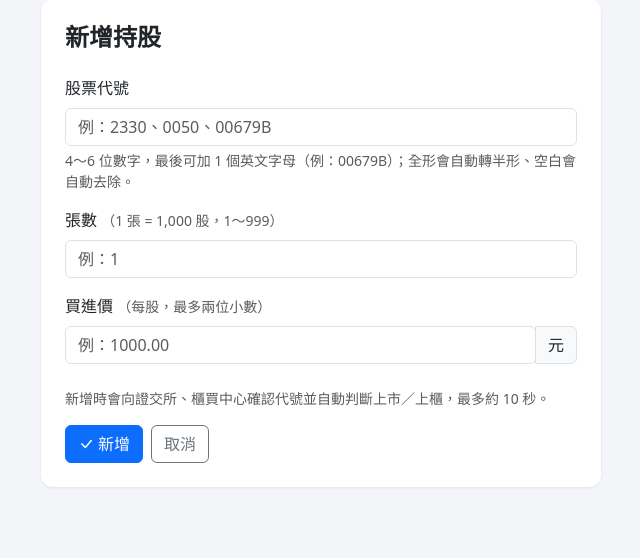
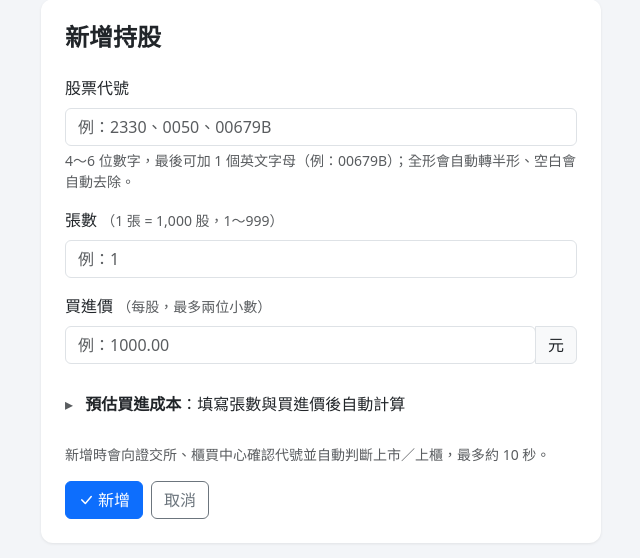
Before and after one commit to ishaya5862/stock-holdings-tw, a Spring Boot app: page /holdings/new in a window 1280 px wide. Shown: the part 113-671 px from the top of the page, without its empty margins (319-959 px from the left). Run offline with Spring Boot 4, Linux system fonts and the light colour scheme; some of the project's set-up classes (security, data sources, template engines, error pages and the like) are left out, and stand-ins take their place.

Commit message:
修正第2題：新增、修改頁即時試算預估買進成本（可點開看明細）
Co-Authored-By: Claude Opus 5.5 <noreply@anthropic.com>

```diff
--- a/src/main/java/io/qiao/controller/HoldingController.java
+++ b/src/main/java/io/qiao/controller/HoldingController.java
@@ -10,6 +10,7 @@ import org.springframework.web.bind.annotation.PostMapping;
 import org.springframework.web.bind.annotation.RequestMapping;
 import org.springframework.web.servlet.mvc.support.RedirectAttributes;
 
+import io.qiao.calculation.ProfitCalculator;
 import io.qiao.dto.HoldingForm;
 import io.qiao.dto.HoldingListView;
 import io.qiao.dto.HoldingView;
@@ -41,13 +42,18 @@ public class HoldingController {
 	}
 
 	/**
-	 * 這個 Controller 的每個畫面都會帶上股票代號規則，給表單頁的前端即時檢查使用。
-	 * （@ModelAttribute 方法：每次處理請求前都會執行，驗證失敗重新顯示表單時也會有）
+	 * 這個 Controller 的每個畫面都會帶上前端需要的規則（@ModelAttribute 方法：每次處理請求前都會執行，
+	 * 驗證失敗重新顯示表單時也會有）：
+	 * - 股票代號規則：表單頁的前端即時檢查
+	 * - 手續費率、最低手續費：表單頁的「預估買進成本」即時試算（取自 ProfitCalculator，前端不自己寫死）
 	 */
 	@ModelAttribute
-	public void addStockCodeRule(Model model) {
+	public void addFrontendRules(Model model) {
 		model.addAttribute("codePattern", StockCodes.PATTERN);
 		model.addAttribute("codeMessage", StockCodes.MESSAGE);
+		// toPlainString：避免 BigDecimal 輸出成科學記號（例如 1.425E-3），前端才能正確解析
+		model.addAttribute("feeRate", ProfitCalculator.FEE_RATE.toPlainString());
+		model.addAttribute("minFee", ProfitCalculator.MIN_FEE.toPlainString());
 	}
 
 	/** 清單（收盤價只讀記憶體快取，不會每次打開就查官方） */
--- a/src/main/resources/static/css/style.css
+++ b/src/main/resources/static/css/style.css
@@ -50,9 +50,66 @@ body {
 	display: none !important;
 }
 
-/* 修改頁上方的股票資訊（代號、名稱、市場）：灰底，和下面白底可填寫的欄位明顯區分，看得出是「顯示」不是「輸入」 */
-.stock-info {
+/*
+ * 表單頁的「只顯示、不能輸入」區塊：修改頁上方的股票資訊（預估買進成本是可以點開的白底區塊，見 .cost-preview）。
+ * 灰底，和白底可填寫的欄位明顯區分，看得出是「顯示」不是「輸入」。
+ */
+.info-box {
 	background-color: #e9ecef; /* Bootstrap 的 gray-200，比原本的 #f8f9fa（gray-100）深一階 */
 	border-radius: 0.375rem;
 	padding: 0.75rem 1rem;
 }
+
+/*
+ * 預估買進成本（新增／修改頁）：可以點開的摺疊區塊（<details>）。
+ * 單純白底、沒有框線（使用者 2026-11-20 決定：加框效果不好）；用箭頭表示「可以點開」，和修改頁灰底的「股票資訊」區分。
+ */
+.cost-preview {
+	background-color: #fff;
+	padding: 0.25rem 0; /* 沒有框線 → 左右不留內距，箭頭和上面欄位的標籤左邊對齊 */
+}
+
+.cost-preview summary {
+	cursor: pointer;
+	list-style: none; /* 隱藏各家瀏覽器不一樣的預設三角形，改用下面自己畫的箭頭 */
+}
+
+.cost-preview summary::-webkit-details-marker {
+	display: none; /* Safari 的預設三角形要另外隱藏 */
+}
+
+/* 箭頭：收合時朝右「▸」，點開後轉 90 度朝下 */
+.cost-preview summary::before {
+	content: "▸";
+	display: inline-block;
+	width: 1rem;
+	color: var(--bs-secondary-color);
+	transition: transform 0.15s ease;
+}
+
+.cost-preview[open] summary::before {
+	transform: rotate(90deg);
+}
+
+/* 用鍵盤（Tab）移到這裡時要看得到焦點框 */
+.cost-preview summary:focus-visible {
+	outline: 2px solid var(--bs-primary);
+	outline-offset: 2px;
+	border-radius: 0.25rem;
+}
+
+/* 點開後：標題那一行只留「預估買進成本」，金額改在下面的明細顯示 */
+.cost-preview[open] .cost-preview-summary {
+	display: none;
+}
+
+/* 明細和標題左邊對齊（扣掉箭頭的寬度） */
+.cost-preview-body {
+	margin-top: 0.4rem;
+	padding-left: 1rem;
+}
+
+/* 還沒填好時明細是空的 → 不佔位置，點開只看到手續費規則 */
+#cost-preview-result:empty {
+	display: none;
+}
--- a/src/main/resources/static/js/holding-form.js
+++ b/src/main/resources/static/js/holding-form.js
@@ -2,6 +2,7 @@
  * 持股表單（新增／修改）的前端行為：
  * 1. 股票代號：輸入時即時「去空白、全形轉半形、轉大寫」並檢查格式（不用等按下送出）。
  * 2. 防止重複送出：按下送出後，按鈕變「送出中…」並停用、填寫區蓋上遮罩，直到跳轉到下一頁都不能再送。
+ * 3. 預估買進成本：依張數、買進價即時試算「買進金額＋手續費」（只顯示，不送出）。
  *
  * 前端檢查只是提示，真正的把關在後端（HoldingForm、StockCodes）；規則取自頁面上的 data-pattern（後端 StockCodes.PATTERN）。
  *
@@ -161,5 +162,91 @@
 		if (event.persisted) {
 			unlockForm();
 		}
+		updateCostPreview(); // 瀏覽器還原欄位內容後，重新計算一次
 	});
+
+	// ===== 3. 預估買進成本（只在前端顯示，不送出、不存檔） =====
+	//
+	// 買進金額 = 張數 × 1,000 × 買進價；手續費 = 買進金額 × 費率，無條件捨去到元，最低 20 元。
+	// 費率、最低手續費從頁面的 data- 屬性讀取（後端 ProfitCalculator 的值），前端不自己寫死。
+	//
+	// 為什麼用 BigInt（大整數）而不是一般數字：
+	// JavaScript 一般數字是浮點數，有誤差（0.1 + 0.2 = 0.30000000000000004），而且超過 2^53 就不精確。
+	// 所以先把價格換成「分」（整數），全部用 BigInt 整數運算，和後端用 BigDecimal 的理由相同。
+
+	const costPreview = document.getElementById('cost-preview');
+	const costSummary = document.getElementById('cost-preview-summary'); // 收合時那一行（標題後面的金額）
+	const costResult = document.getElementById('cost-preview-result');   // 點開後的明細
+	const lotsInput = document.getElementById('lots');
+	const priceInput = document.getElementById('buyPrice');
+	const EMPTY_TEXT = '：填寫張數與買進價後自動計算';
+	const SHARES_PER_LOT = 1000n;
+
+	/** 把小數字串（例 "0.001425"）拆成「分子 / 分母」兩個 BigInt：1425n / 1000000n */
+	function parseDecimal(text) {
+		const parts = String(text).split('.');
+		const fraction = parts[1] || '';
+		return {
+			numerator: BigInt(parts[0] + fraction),
+			denominator: 10n ** BigInt(fraction.length)
+		};
+	}
+
+	/** 千分位：1001425n → "1,001,425" */
+	function formatMoney(value) {
+		return value.toString().replace(/\B(?=(\d{3})+(?!\d))/g, ',');
+	}
+
+	/** 張數：1～999 的整數，不合格回傳 null */
+	function readLots() {
+		const text = lotsInput.value.trim();
+		if (!/^[0-9]{1,3}$/.test(text)) {
+			return null;
+		}
+		const lots = BigInt(text);
+		return lots >= 1n && lots <= 999n ? lots : null;
+	}
+
+	/** 買進價換成「分」：大於 0、最多 8 位整數、2 位小數，不合格回傳 null */
+	function readPriceCents() {
+		const match = /^([0-9]{1,8})(?:\.([0-9]{1,2}))?$/.exec(priceInput.value.trim());
+		if (!match) {
+			return null;
+		}
+		const cents = BigInt(match[1]) * 100n + BigInt((match[2] || '').padEnd(2, '0'));
+		return cents > 0n ? cents : null;
+	}
+
+	function updateCostPreview() {
+		if (!costPreview || !costSummary || !costResult || !lotsInput || !priceInput) {
+			return;
+		}
+		const lots = readLots();
+		const priceCents = readPriceCents();
+		if (lots === null || priceCents === null) {
+			// 還沒填好或格式不對：不顯示可能誤導的數字；明細清空（CSS 會把空的明細隱藏，點開只剩手續費規則）
+			costSummary.textContent = EMPTY_TEXT;
+			costResult.textContent = '';
+			return;
+		}
+		const rate = parseDecimal(costPreview.dataset.feeRate);
+		const minFee = BigInt(costPreview.dataset.minFee);
+
+		// 張數 × 1,000 股 × 價格（分）÷ 100 = 元；1,000 股一定能被 100 整除，所以買進金額一定是整數元
+		const amount = lots * SHARES_PER_LOT * priceCents / 100n;
+		// BigInt 的除法會自動捨去小數（金額都是正數，等於無條件捨去）
+		let fee = amount * rate.numerator / rate.denominator;
+		if (fee < minFee) {
+			fee = minFee; // 先捨去、再跟最低 20 元比（與後端相同）
+		}
+		const total = formatMoney(amount + fee) + ' 元';
+		costSummary.textContent = ' ' + total + '（看明細）';
+		costResult.textContent = '買進金額 ' + formatMoney(amount) + ' ＋ 手續費 ' + formatMoney(fee) + ' ＝ ' + total;
+	}
+
+	if (lotsInput && priceInput) {
+		lotsInput.addEventListener('input', updateCostPreview);
+		priceInput.addEventListener('input', updateCostPreview);
+		updateCostPreview(); // 修改頁、驗證失敗重新顯示時，欄位已經有值 → 一打開就算好
+	}
 })();
--- a/src/main/resources/templates/holdings/form.html
+++ b/src/main/resources/templates/holdings/form.html
@@ -44,7 +44,7 @@
 							代號不會送出；後端修改時本來就以資料庫的代號為準。
 							名稱、市場：第 2 題時期的舊資料可能還沒補上，照清單頁的做法顯示「—」。
 						*/-->
-						<div th:if="${isEdit}" class="stock-info mb-4" id="stock-info">
+						<div th:if="${isEdit}" class="info-box mb-4" id="stock-info">
 							<div class="small text-muted mb-1">股票代號</div>
 							<div class="d-flex align-items-center flex-wrap gap-2">
 								<span class="fs-4 fw-bold app-number" th:text="${stockInfo.code}">2330</span>
@@ -92,6 +92,26 @@
 							</div>
 						</div>
 
+						<!--/*
+							預估買進成本（只在前端顯示，不送出、不存檔）：由 js/holding-form.js 依張數、買進價即時試算。
+							手續費率、最低手續費取自後端 ProfitCalculator（HoldingController 放進 model），規則只有一份。
+							用 HTML 內建的 <details>／<summary> 做摺疊：點開、收合、箭頭、鍵盤操作都由瀏覽器處理，不必自己寫點擊程式。
+							- 收合時：summary 顯示「預估買進成本 1,234,757 元（看明細）」
+							- 點開後：summary 只留標題（CSS 隱藏金額），下方顯示明細與手續費規則
+							aria-live：數字變動時，螢幕閱讀器會唸出新的結果。
+						*/-->
+						<details class="cost-preview mb-4" id="cost-preview"
+							th:attr="data-fee-rate=${feeRate},data-min-fee=${minFee}">
+							<summary>
+								<span class="fw-semibold">預估買進成本</span><span id="cost-preview-summary"
+									class="cost-preview-summary app-number" aria-live="polite">：填寫張數與買進價後自動計算</span>
+							</summary>
+							<div class="cost-preview-body">
+								<div id="cost-preview-result" class="app-number"></div>
+								<div class="small text-muted">手續費 0.1425%、無條件捨去、最低 20 元；實際以存檔後清單顯示為準</div>
+							</div>
+						</details>
+
 						<p class="form-text" th:unless="${isEdit}">
 							新增時會向證交所、櫃買中心確認代號並自動判斷上市／上櫃，最多約 10 秒。
 						</p>
```
Also changed, not shown: src/main/java/io/qiao/calculation/ProfitCalculator.java (+4 -4 lines), README.md, 2 other files.
